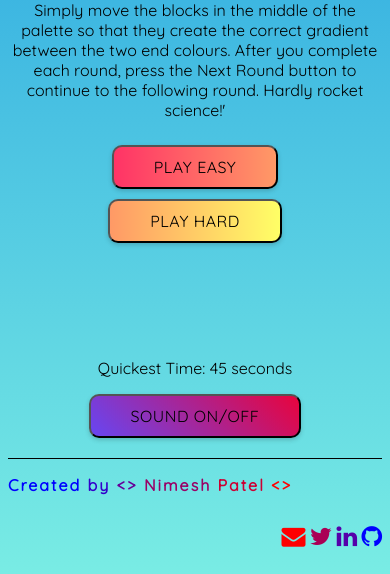
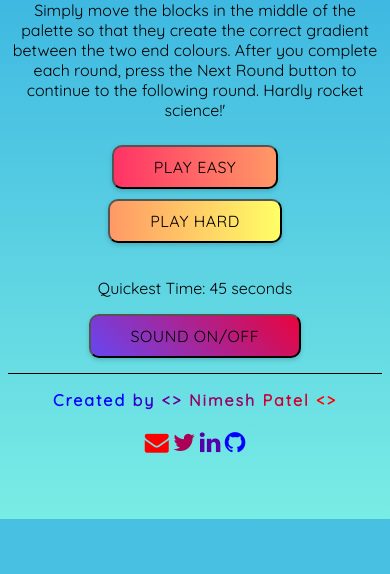
Before and after one commit to n2kp/project-zero, a PHP site: page / in a window 390 px wide. Shown: the part 325-899 px from the top of the page. After the commit the page ends 844 px from the top, so only its background shows below. Run offline with PHP 8.4, Linux system fonts and the light colour scheme; some libraries are stand-ins or nearby versions.

Commit message:
Media breakpoints added

```diff
--- a/src/scss/main.scss
+++ b/src/scss/main.scss
@@ -68,7 +68,7 @@ main {
 
   .inplay {
     width: 100%;
-    height: 60px;
+    // height: 60px;
     margin-top: 20px;
     text-align: center;
 
@@ -82,8 +82,9 @@ main {
 
   .scoreSound {
     width: 100%;
-    height: 100px;
+    // height: 100px;
     margin-top: 30px;
+    margin-bottom: 15px;
     text-align: center;
 
     .soundOnOff {
@@ -200,11 +201,18 @@ button {
     max-width: 100%;
     height: auto;
     margin: 0 auto;
+
+    .leftfoot, .rightfoot {
+      float:none;
+      display: block;
+      text-align: center;
+      height: 25px;
+    }
   }
-  .leftfoot, .rightfoot {
-    display: block;
-    float: none;
-    height: 25px;
-    margin: 0 auto;
+  .inplay {
+    height: auto;
+  }
+  .scoreSound {
+    height: auto;
   }
 }
```
Also changed, not shown: public/css/main.css.
